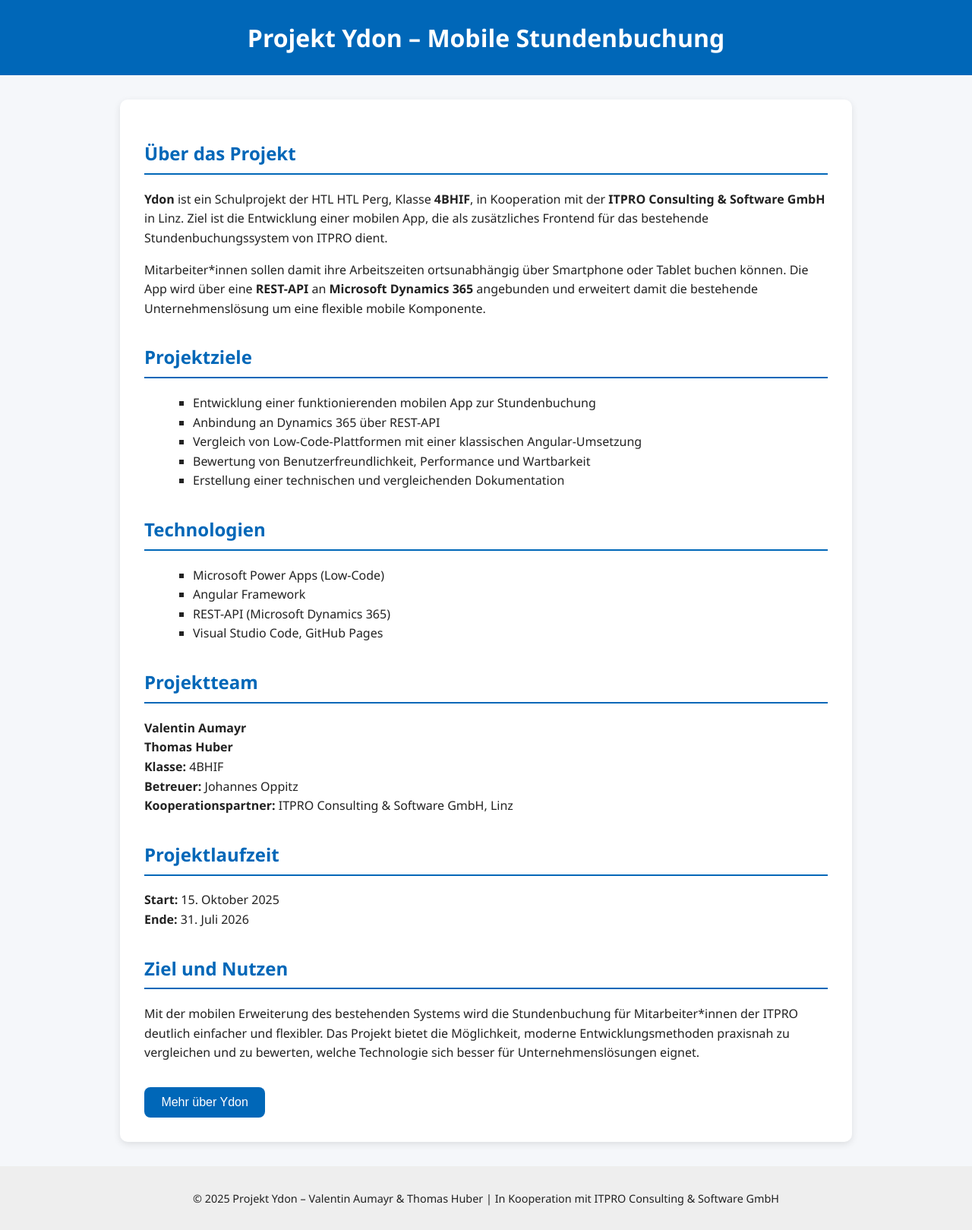
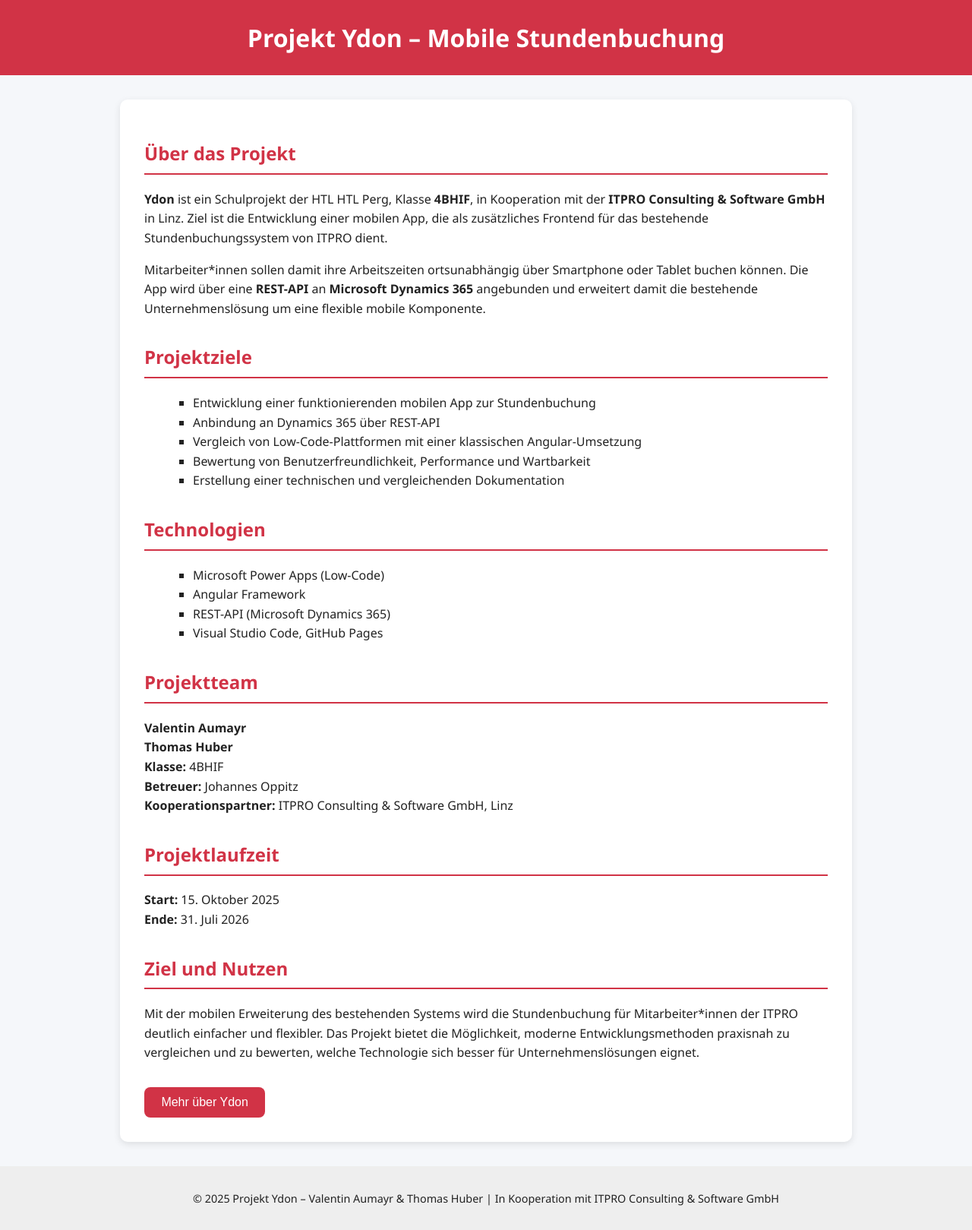
Before and after one commit to SkorpionKing10/itpro_ydon, a plain HTML site: page index.html in a window 1280 px wide. Shown: the whole page at 76% size. Drawn offline with Linux system fonts and the light colour scheme.

Commit message:
Style update

```diff
--- a/style.css
+++ b/style.css
@@ -7,7 +7,7 @@
 }
 
 header {
-  background-color: #0067b8;
+  background-color: rgba(209, 51, 70, 1);
   color: white;
   padding: 1.5rem;
   text-align: center;
@@ -32,8 +32,8 @@
 }
 
 h2 {
-  color: #0067b8;
-  border-bottom: 2px solid #0067b8;
+  color: rgba(209, 51, 70, 1);
+  border-bottom: 2px solid rgba(209, 51, 70, 1);
   padding-bottom: 0.4rem;
 }
 
@@ -43,7 +43,7 @@
 }
 
 button {
-  background-color: #0067b8;
+  background-color: rgba(209, 51, 70, 1);
   color: white;
   border: none;
   padding: 0.7rem 1.4rem;
@@ -54,7 +54,7 @@
 }
 
 button:hover {
-  background-color: #004f8c;
+  background-color: rgba(169, 35, 53, 1);
 }
 
 footer {
@@ -65,7 +65,7 @@
 }
 
 footer a {
-  color: #0067b8;
+  color: rgba(209, 51, 70, 1);
   text-decoration: none;
 }
 
```
